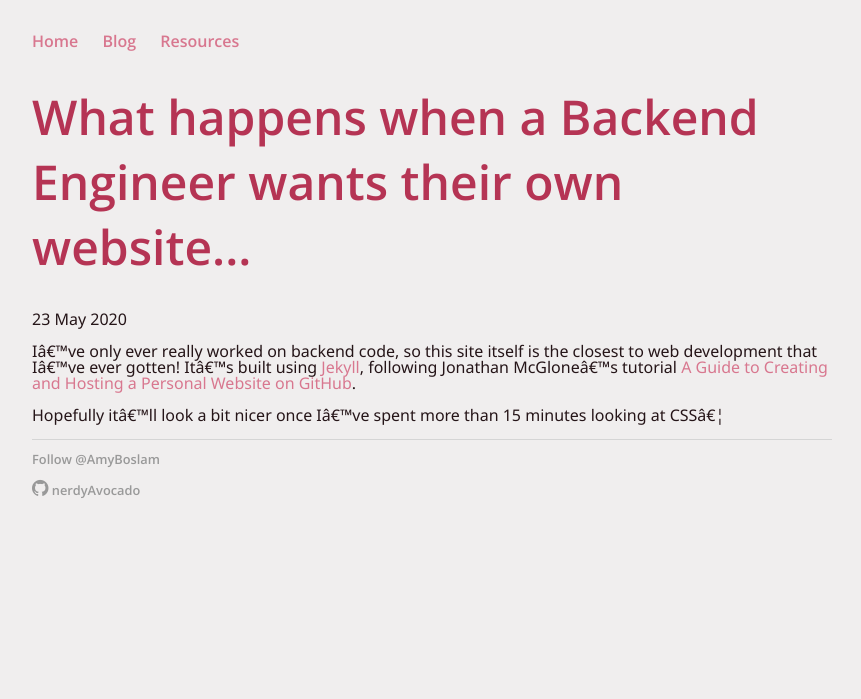
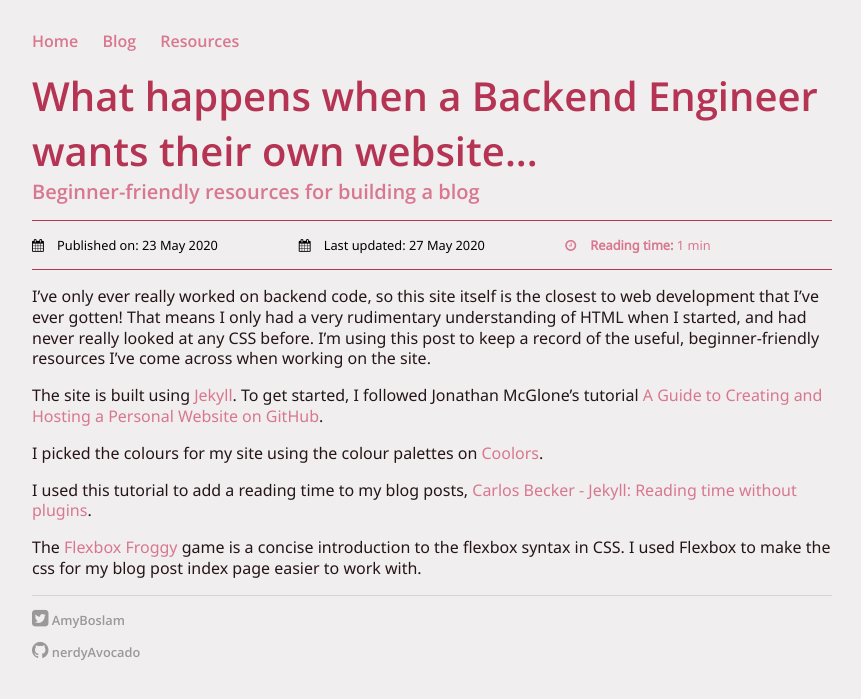
Before and after one commit to nerdyAvocado/nerdyAvocado.github.io, a Jekyll site: the page built from _posts/2020-05-23-Amy-site-launched.md, in a window 1280 px wide. Shown: the top 699 px of the page, without its empty margins (208-1069 px from the left). Built offline with Jekyll 4.4.1, drawn with Linux system fonts in a browser that asks for light colours; comment, search, counter and statistics services are not loaded.

Commit message:
Update blog post listing layout

```diff
--- a/_layouts/default.html
+++ b/_layouts/default.html
@@ -18,9 +18,10 @@
 				{{ content }}
 
 				<footer>
-		    		<p><a href="https://twitter.com/AmyBoslam?ref_src=twsrc%5Etfw" class="twitter-follow-button" data-show-count="false">Follow @AmyBoslam</a><script async src="https://platform.twitter.com/widgets.js" charset="utf-8"></script></p>
+		    		<p><a href="https://twitter.com/AmyBoslam"><i class="fa fa-twitter-square"></i> AmyBoslam</a></p>
 	        		<p><a href="https://github.com/nerdyAvocado"><i class="fa fa-github"></i> nerdyAvocado</a></p>
 				</footer>
 			</div><!-- /.container -->
+			<script> </script><!-- Fix for Chrome bug that causes links to flash on loading - can remove if javascript is ever added to the page -->
 		</body>
 	</html>
--- a/_layouts/post.html
+++ b/_layouts/post.html
@@ -2,8 +2,31 @@
 layout: default
 ---
 <h1>{{ page.title }}</h1>
-<p class="meta">{{ page.date | date_to_string }}</p>
-
+<h2>{{ page.subtitle }}</h2>
+<div class="metadata">
+	<div class="metadata__row">
+		<div class="metadata__row-icon"><i class="fa fa-calendar"></i></div>
+		<div class="metadata__row-text post-date">Published on: {{ page.date | date_to_string }}</div>
+	</div>
+	{% if page.updated_on %}
+	<div class="metadata__row">
+		<div class="metadata__row-icon"><i class="fa fa-calendar"></i></div>
+		<div class="metadata__row-text post-date">Last updated: {{ page.updated_on | date_to_string }}</div>
+	</div>
+	{% endif %}
+	<div class="metadata__row reading-time">
+		<div class="metadata__row-icon "><i class="fa fa-clock-o"></i></div>
+		<div class="metadata__row-text" title="Estimated read time">
+		  {% assign word_count = content | number_of_words %}
+		  <b>Reading time: </b>
+		  {% if word_count < 360 %}
+		    1 min
+		  {% else %}
+		    {{ word_count | divided_by:180 }} mins
+		  {% endif %}
+		</div>
+	</div>
+</div>
 <div class="post">
   {{ content }}
 </div>
--- a/_posts/2020-05-23-Amy-site-launched.md
+++ b/_posts/2020-05-23-Amy-site-launched.md
@@ -1,9 +1,17 @@
 ---
 layout: post
 title: "What happens when a Backend Engineer wants their own website..."
+subtitle: "Beginner-friendly resources for building a blog"
 date: 2020-05-23
+updated_on: 2020-05-27
 ---
 
-I've only ever really worked on backend code, so this site itself is the closest to web development that I've ever gotten! It's built using [Jekyll](http://jekyllrb.com), following Jonathan McGlone's tutorial [A Guide to Creating and Hosting a Personal Website on GitHub](http://jmcglone.com/guides/github-pages/).
+I've only ever really worked on backend code, so this site itself is the closest to web development that I've ever gotten! That means I only had a very rudimentary understanding of HTML when I started, and had never really looked at any CSS before. I'm using this post to keep a record of the useful, beginner-friendly resources I've come across when working on the site.
 
-Hopefully it'll look a bit nicer once I've spent more than 15 minutes looking at CSS...
+The site is built using [Jekyll](http://jekyllrb.com). To get started, I followed Jonathan McGlone's tutorial [A Guide to Creating and Hosting a Personal Website on GitHub](http://jmcglone.com/guides/github-pages/).
+
+I picked the colours for my site using the colour palettes on [Coolors](https://coolors.co).
+
+I used this tutorial to add a reading time to my blog posts, [Carlos Becker - Jekyll: Reading time without plugins](https://carlosbecker.com/posts/jekyll-reading-time-without-plugins).
+
+The [Flexbox Froggy](https://flexboxfroggy.com/) game is a concise introduction to the flexbox syntax in CSS. I used Flexbox to make the css for my blog post index page easier to work with.
--- a/_sass/main.scss
+++ b/_sass/main.scss
@@ -54,20 +54,31 @@ a:hover {
 }
 
 h1 {
-    font-size: 3em;
+    font-size: 2.5em;
     font-family:$header-font;
     color: $primary-color;
+    padding: 0;
+    margin: 0;
 }
 
 h2 {
-    font-size: 2em;
+    font-size: 1.25em;
     font-family: $header-font;
     color: $secondary-color;
+    padding: 0;
+    margin: 0;
+}
+
+.separator {
+    background-color: $secondary-color;
+    width: auto;
+    height: 1px;
+    margin-bottom: 10px;
 }
 
 p {
     font-size: 1em;
-    line-height: 1em;
+    line-height: 1.3em;
     color: $base-text-color;
 }
 footer {
@@ -78,7 +89,6 @@ footer {
 footer a {
     text-decoration: none;
     color: #999;
-    transition: 0.2s all;
 }
 
 footer a:hover {
@@ -95,3 +105,62 @@ ul.posts li, ul.resources li {
     list-style: none;
     color: $contrast-color;
 }
+
+.reading-time {
+    color: $secondary-color;
+}
+
+.metadata {
+    margin: 15px 0;
+    padding: 10px 0;
+    border-top: 1px solid $primary-color;
+    border-bottom: 1px solid $primary-color;
+    display: flex;
+    flex-direction: row;
+
+    .metadata__row {
+        display: flex;
+        flex: 1;
+        flex-direction: row;
+        font-size: 0.8em;
+        margin: 5px 10px 5px 0;
+
+        .metadata__row-icon {
+            width: 25px;
+        }
+    }
+}
+
+@media (max-width: 500px){
+    .metadata{
+        flex-direction: column;
+    }
+}
+
+.postlist {
+    display: flex;
+    flex-direction: column;
+    justify-content: space-around;
+    padding: 10px 0;
+
+    .postlisting {
+        display: flex;
+        flex-direction: row;
+        justify-content: flex-start;
+        padding: 10px 0;
+
+        .postlisting__date {
+            display: flex;
+            font-size: 0.7em;
+            color: $primary-color;
+            margin: 0 30px 0 15px;
+            padding-top: 4px;
+        }
+
+        .postlisting__detail {
+            font-size: 0.8em;
+            color: $contrast-color;
+            padding-left: 15px;
+        }
+    }
+}
--- a/index.html
+++ b/index.html
@@ -6,6 +6,6 @@ title: Amy
 	<h1>Amy Boslam</h1>
 	<h2>About me</h2>
 	<p>Hi! I'm Amy - I'm an L3 Support Engineer living in Edinburgh - that means I fix old code and complain about the rain a lot!</p>
-	<p>I started my first job in tech in September 2017 with no prior coding experience beyond MATLAB at university. I work as a Software Engineer in an L3 Support team - I've since found out that's not a commonly used term! But basically my team are responsible for the maintenance of a product once it's been made handed over from the development team and is in use at customers.</p>
+	<p>I started my first job in tech in September 2017 with no prior coding experience beyond some basic MATLAB at university. I work as a Software Engineer in an L3 Support team - I've since found out that's not a commonly used term! But basically my team are responsible for the maintenance of a product once it's been made handed over from the development team and is in use at customers.</p>
 	<p>My main aim with this site is to pull together some resources that I've found useful over the last few years. Particularly for the learning I've had to once my initial ramp-up had finished, as that's when I found that I started to struggle to find exactly what I wanted to learn.</p>
 </div><!-- /.blurb -->
```
Also changed, not shown: _drafts/java-memory-leaks.md (added, +9 -0 lines), _drafts/sql-joins.md (added, +7 -0 lines), _drafts/supportability.md (added, +62 -0 lines), blog/index.html (+9 -7 lines), 1 other file.
